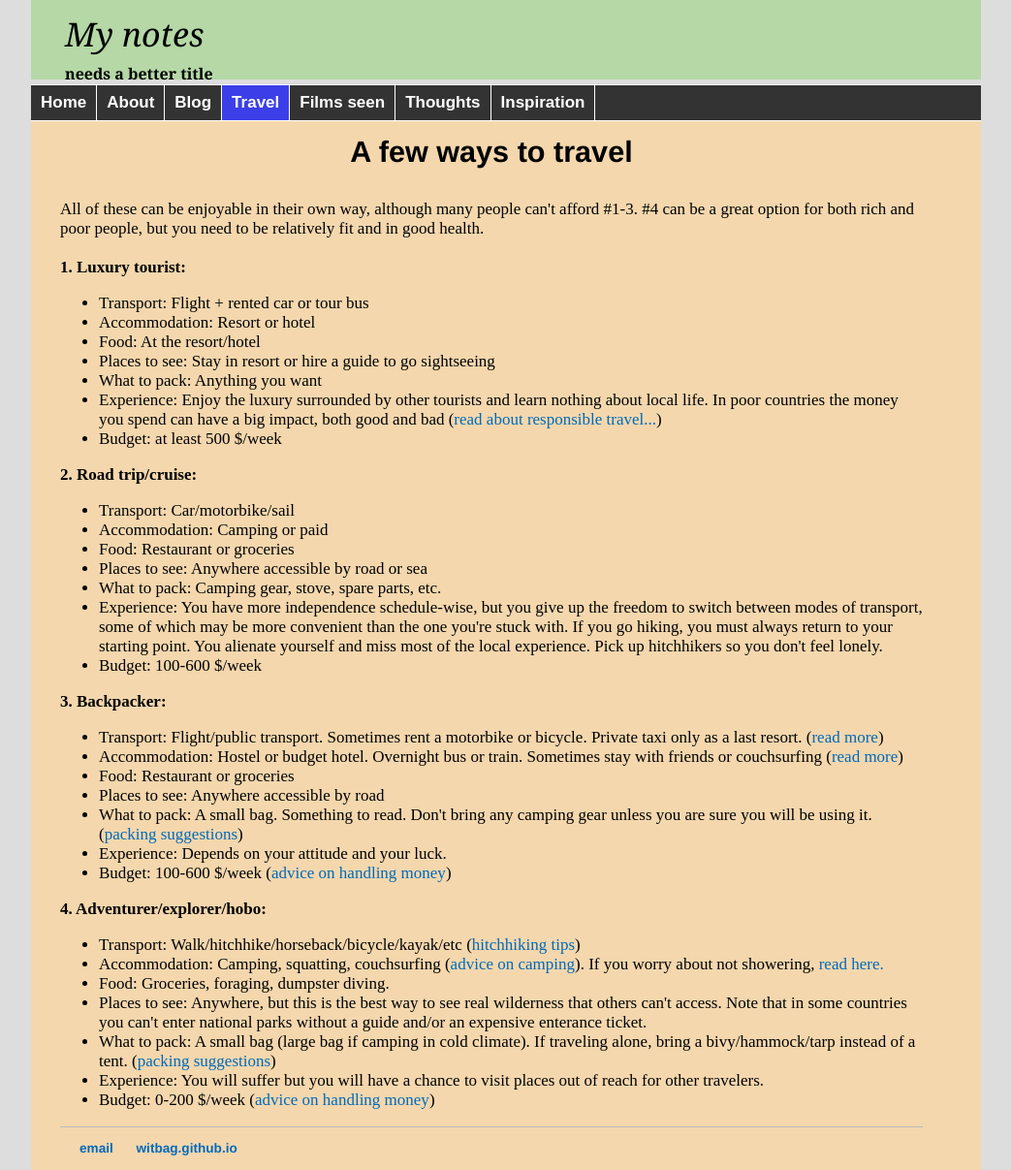
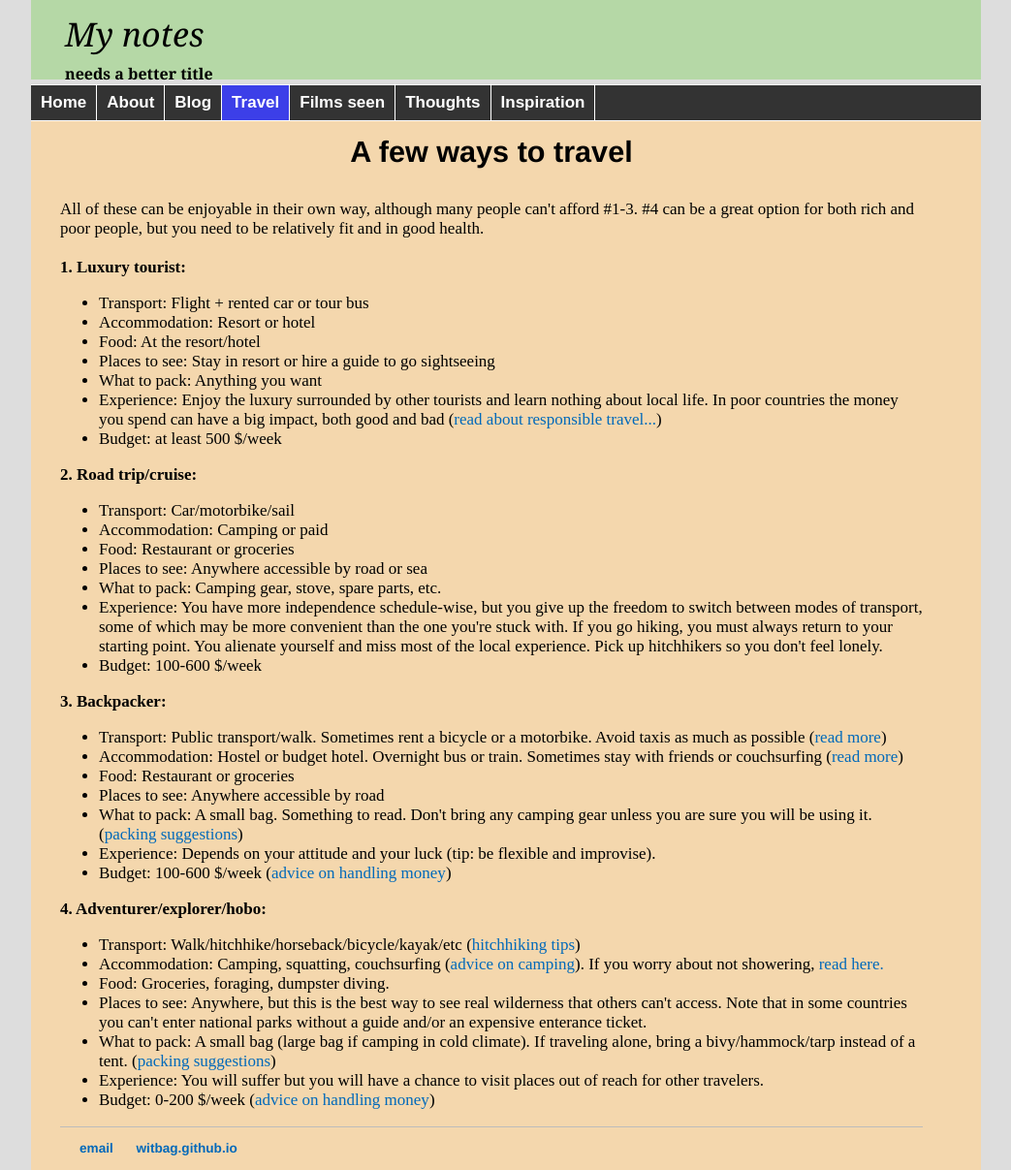
Before and after one commit to witbag/witbag.github.io, a Jekyll site: the page built from travel/waystotravel.html, in a window 1280 px wide. Shown: the whole page at 97% size, without its empty margins (118-1161 px from the left). Built offline with Jekyll 4.4.1, drawn with Linux system fonts in a browser that asks for light colours.

Commit message:
Update waystotravel.html

```diff
--- a/travel/waystotravel.html
+++ b/travel/waystotravel.html
@@ -32,12 +32,12 @@ All of these can be enjoyable in their own way, although many people can't affor
 </ul>
 <b>3. Backpacker:</b>
 <ul>
-<li>Transport: Flight/public transport. Sometimes rent a motorbike or bicycle. Private taxi only as a last resort. (<a href="transport.html">read more</a>)
+<li>Transport: Public transport/walk. Sometimes rent a bicycle or a motorbike. Avoid taxis as much as possible (<a href="transport.html">read more</a>)
 <li>Accommodation: Hostel or budget hotel. Overnight bus or train. Sometimes stay with friends or couchsurfing (<a href="accommodation.html">read more</a>)
 <li>Food: Restaurant or groceries
 <li>Places to see: Anywhere accessible by road
 <li>What to pack: A small bag. Something to read. Don't bring any camping gear unless you are sure you will be using it. (<a href="packing.html">packing suggestions</a>)
-<li>Experience: Depends on your attitude and your luck.
+<li>Experience: Depends on your attitude and your luck (tip: be flexible and improvise).
 <li>Budget: 100-600 $/week (<a href="money.html">advice on handling money</a>)
 </ul>
 <b>4. Adventurer/explorer/hobo:</b>
```
